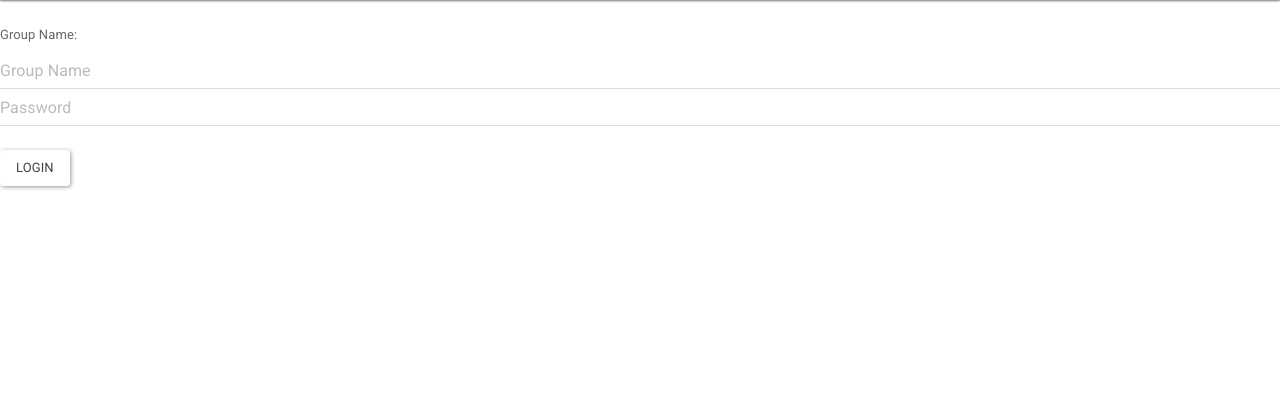
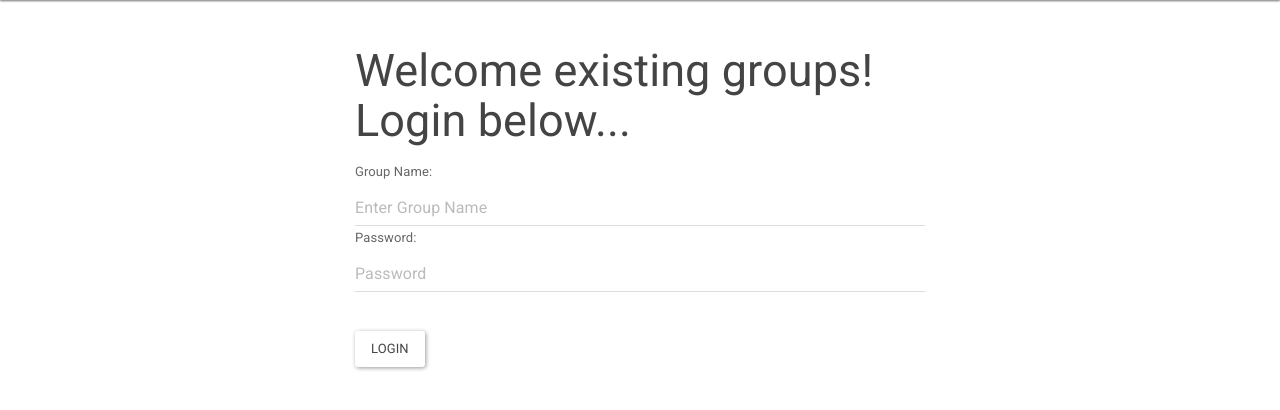
Before and after one commit to ashleypnguyen/cs3240-s17-team20, a Django app: page /groupLogin/ in a window 1280 px wide. Shown: the part 64-474 px from the top of the page. Run offline with Django 3.2, Linux system fonts and the light colour scheme; some libraries are stand-ins or nearby versions.

Commit message:
Group homepage refinement

```diff
--- a/UserGroupForms/templates/base.html
+++ b/UserGroupForms/templates/base.html
@@ -50,8 +50,8 @@
         <div id="navbar" class="navbar-collapse collapse">
           <ul class="nav navbar-nav">
             <li class="active"><a href="http://localhost:8000/base">Home</a></li>
-            <li><a href="http://localhost:8000/userSignup/">Signup</a></li>
-            <li><a href="http://localhost:8000/groupSignup/">Create Group</a></li>
+            <li><a href="http://localhost:8000/userSignup/">User Signup</a></li>
+            <li><a href="http://127.0.0.1:8000/groupHome/">Create Group</a></li>
             <li><a href="http://localhost:8000/showReport/">View Reports</a></li>
             <li><a href="#notYetImplemented">File Encryption/Decryption App</a></li>
             <!--
--- a/UserGroupForms/templates/groupHome.html
+++ b/UserGroupForms/templates/groupHome.html
@@ -9,8 +9,8 @@
 <div class="container" style="min-width:200px;max-width:600px;margin-right:auto;margin-left:auto;padding-left:15px;padding-right:15px;">
   <body>
     <h2 class="form-signin-heading">Welcome Groups, register or login below.</h2>
-    <a href="http://127.0.0.1:8000/groupSignup"><button>Click to Register</button></a>
-    <a href="http://127.0.0.1:8000/groupLogin"><button>Click to Login</button></a>
+    <a href="http://localhost:8000/groupSignup/"><button>Click to Register</button></a>
+    <a href="http://localhost:8000/groupLogin/"><button>Click to Login</button></a>
 </body>
 </div>
 
--- a/UserGroupForms/templates/groupLogin.html
+++ b/UserGroupForms/templates/groupLogin.html
@@ -4,22 +4,27 @@
 <html lang="en">
 <head>
     <meta charset="UTF-8">
-    <title>Groups, Login below.</title>
+    <title>Group Login</title>
 </head>
 <body>
-<form>
+ <div class="container" style="min-width:200px;max-width:600px;margin-right:auto;margin-left:auto;padding-left:15px;padding-right:15px;">
+        <div class="form-group">
+    <h2 class="form-signin-heading">Welcome existing groups! Login below...</h2>
+        </div>
      <div>
             <label for="group_name">Group Name: </label>
-    <input type="group_name" class="form-control" id="group_name" placeholder="Group Name">
+    <input type="group_name" class="form-control" id="group_name" placeholder="Enter Group Name">
   </div>
-    <div>
-    <label for="group_password" class="sr-only">Group Password: </label>
+
+  <div class="form-group">
+    <label for="group_password">Password: </label>
         <input type="password" id="group_password" class="form-control" placeholder="Password" required><br>
   </div>
-    <div>
+
   <button type="submit" class="btn btn-default">Login</button>
+</form>
+</form>
  </div>
-</form>
 
  </body>
 </html>
--- a/cs3240project/settings.py
+++ b/cs3240project/settings.py
@@ -89,7 +89,8 @@ STATICFILES_DIRS = (
     # Put strings here, like "/home/html/static" or "C:/www/django/static".
     # Always use forward slashes, even on Windows.
     # Don't forget to use absolute paths, not relative paths.
-    'C:/Users/student/Documents/CS3240Project/cs3240-s17-team20/cs3240project/static',
+    #'C:/Users/student/Documents/CS3240Project/cs3240-s17-team20/cs3240project/static',
+    '/Users/ashleynguyen/PycharmProjects/cs3240-s17-team20/cs3240-s17-team20/cs3240-s17-team20/cs3240-s17-team20/cs3240project/static',
 )
 
 # Password validation
```
Also changed, not shown: UserGroupForms/templates/groupSignup.html (+6 -3 lines). Lines whose indentation alone changed are shown as unchanged.
